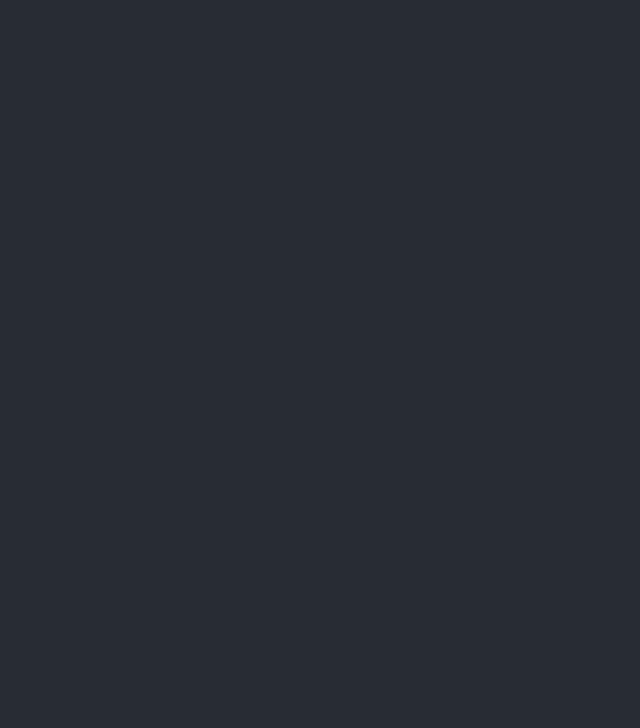
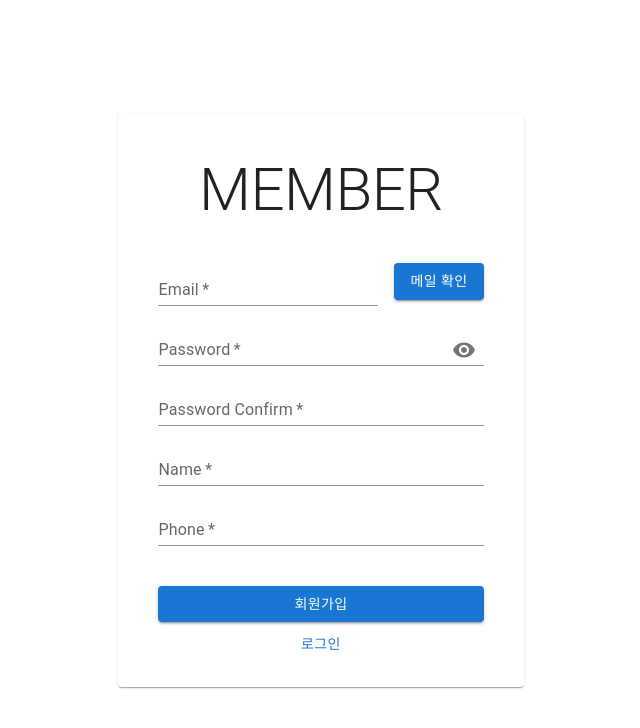
Before and after one commit to sumthingspecial/frontend-01_user-sign, a React (Create React App) app: page /sign-up in a window 1280 px wide. Shown: the top 728 px of the page, without its empty margins (319-959 px from the left). Built offline with nearby package versions, Linux system fonts and the light colour scheme.

Commit message:
feat: sign-up page layout.

```diff
--- a/src/index.js
+++ b/src/index.js
@@ -7,6 +7,7 @@ import SignIn from "layouts/SignIn";
 import reportWebVitals from "./reportWebVitals";
 import { Provider } from "react-redux";
 import store from "redux/store";
+import SignUp from "layouts/SignUp";
 
 const root = ReactDOM.createRoot(document.getElementById("root"));
 root.render(
@@ -16,6 +17,7 @@ root.render(
       <Routes>
         <Route path="/*" element={<App />} />
         <Route path="/sign-in" element={<SignIn />} />
+        <Route path="/sign-up" element={<SignUp />} />
       </Routes>
     </BrowserRouter>
   </React.StrictMode>
--- a/src/layouts/SignIn.js
+++ b/src/layouts/SignIn.js
@@ -13,6 +13,7 @@ import {
   Typography,
 } from "@mui/material";
 import { useState } from "react";
+import { Link } from "react-router-dom";
 
 function SignIn() {
   const [isPasswordShown, setIsPasswordShown] = useState(false);
@@ -82,12 +83,19 @@ function SignIn() {
                 item
                 container
                 justifyContent="center"
-                paddingY={1}
                 paddingX={2}
               >
                 <Button variant="contained" type="submit" fullWidth>
                   로그인
                 </Button>
+              </Grid>
+              <Grid item container justifyContent="space-between" paddingX={2} paddingTop={0.5}>
+                <Link to="/sign-up">
+                  <Button type="button">회원가입</Button>
+                </Link>
+                <Link to="/find-paasword">
+                  <Button type="button">비밀번호 찾기</Button>
+                </Link>
               </Grid>
             </Grid>
           </form>
--- /dev/null
+++ b/src/layouts/SignUp.js
@@ -0,0 +1,136 @@
+import { Visibility, VisibilityOff } from "@mui/icons-material";
+import { Button, Card, Container, FormControl, Grid, IconButton, Input, InputAdornment, InputLabel, Typography } from "@mui/material"
+import { useState } from "react";
+import { Link } from "react-router-dom";
+
+function SignUp() {
+  const [isPasswordShown, setIsPasswordShown] = useState(false);
+
+  const togglePasswordShow = () => {
+    setIsPasswordShown(!isPasswordShown);
+  };
+
+
+  const signUpHandler = (e) => {
+    console.log(e)
+  }
+
+
+  return (
+    <Container>
+      <Grid
+        container
+        minHeight="100vh"
+        justifyContent="center"
+        alignItems="center"
+      >
+        <Card>
+          <form onSubmit={signUpHandler}>
+            <Grid container padding={3} flexDirection="column">
+              <Grid
+                item
+                container
+                justifyContent="center"
+                marginBottom={2}
+                padding={2}
+              >
+                <Typography variant="h2">MEMBER</Typography>
+              </Grid>
+              <Grid item container marginBottom={1.5} paddingX={2} columnSpacing={2} alignItems="center">
+                <Grid item>
+                  <FormControl variant="standard" required>
+                    <InputLabel htmlFor="sign-in-email">Email</InputLabel>
+                    <Input
+                      id="sign-in-email"
+                      fullWidth
+                      label="Email"
+                      placeholder="이메일"
+                    />
+                  </FormControl>
+                </Grid>
+                <Grid item>
+                  <Button type="button" variant="contained">메일 확인</Button>
+                </Grid>
+              </Grid>
+              <Grid item marginBottom={5} paddingX={2}>
+                <Grid sx={{ mb: 1.5 }}>
+                  <FormControl variant="standard" required fullWidth>
+                    <InputLabel htmlFor="sign-in-password">Password</InputLabel>
+                    <Input
+                      id="sign-in-password"
+                      fullWidth
+                      label="Password"
+                      placeholder="비밀번호"
+                      type={isPasswordShown ? "text" : "password"}
+                      endAdornment={
+                        <InputAdornment position="end">
+                          <IconButton
+                            aria-label="toggle password visibility"
+                            onClick={togglePasswordShow}
+                          >
+                            {isPasswordShown ? <VisibilityOff /> : <Visibility />}
+                          </IconButton>
+                        </InputAdornment>
+                      }
+                    />
+                  </FormControl>
+                </Grid>
+                <Grid sx={{mb: 1.5}}>
+                  <FormControl variant="standard" required fullWidth>
+                    <InputLabel htmlFor="sign-in-password-confirm">Password Confirm</InputLabel>
+                    <Input
+                      id="sign-in-password-confirm"
+                      fullWidth
+                      label="Password Confirm"
+                      placeholder="비밀번호 확인"
+                      type="password"
+                    />
+                  </FormControl>
+                </Grid>
+                <Grid sx={{mb: 1.5}}>
+                  <FormControl variant="standard" required fullWidth>
+                    <InputLabel htmlFor="sign-up-name">Name</InputLabel>
+                    <Input
+                      id="sign-up-name"
+                      fullWidth
+                      label="Name"
+                      placeholder="이름"
+                    />
+                  </FormControl>
+                </Grid>
+                <Grid>
+                  <FormControl variant="standard" required fullWidth>
+                    <InputLabel htmlFor="sign-up-name">Phone</InputLabel>
+                    <Input
+                      id="sign-up-name"
+                      fullWidth
+                      label="Phone"
+                      placeholder="전화번호"
+                    />
+                  </FormControl>
+                </Grid>
+              </Grid>
+              <Grid
+                item
+                container
+                justifyContent="center"
+                paddingX={2}
+              >
+                <Button variant="contained" type="submit" fullWidth>
+                  회원가입
+                </Button>
+              </Grid>
+              <Grid item container justifyContent="center" paddingX={2} paddingTop={0.5}>
+                <Link to="/sign-in">
+                  <Button type="button">로그인</Button>
+                </Link>
+              </Grid>
+            </Grid>
+          </form>
+        </Card>
+      </Grid>
+    </Container>
+  )
+}
+
+export default SignUp
```
